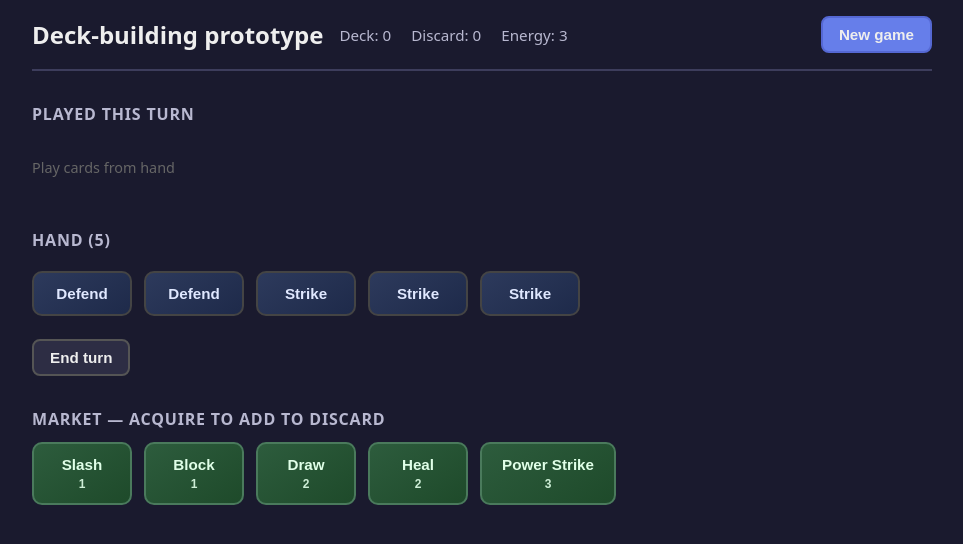
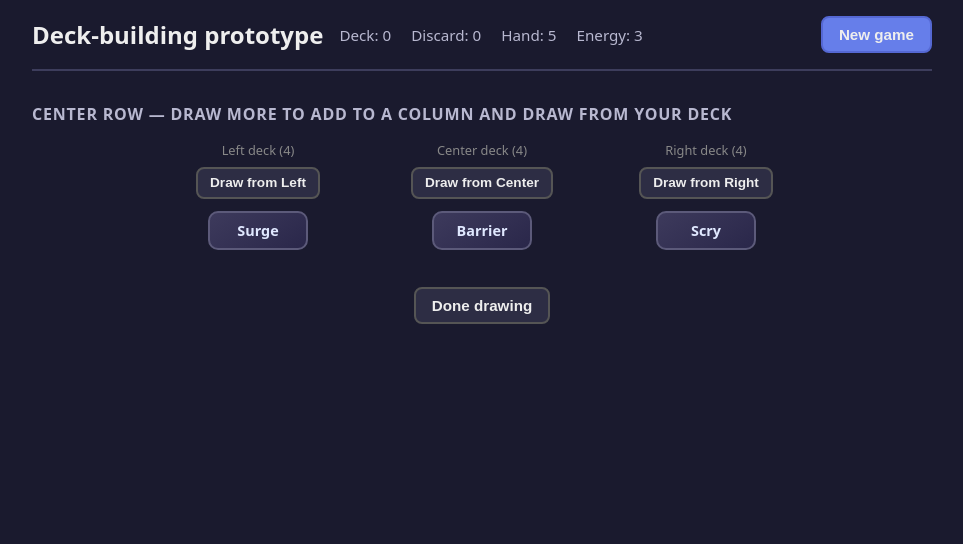
Before and after one commit to Mark-David-Hill/experiments, a React (Vite) app in the folder deck-building-prototype/: page / in a window 1280 px wide. Both pictures are taken after a click on the button "Start game". Shown: the top 544 px of the page, without its empty margins (158-1121 px from the left). Built offline with nearby package versions, Linux system fonts and the light colour scheme.

Commit message:
adds setup where you have 3 center row decks to draw from

```diff
--- a/deck-building-prototype/src/App.css
+++ b/deck-building-prototype/src/App.css
@@ -140,3 +140,81 @@ section h2 {
 .hand .btn {
   margin-top: 1rem;
 }
+
+/* Center decks — 3 columns, cards stack downward */
+.center-decks {
+  margin-bottom: 2rem;
+}
+
+.center-decks h2 {
+  margin-bottom: 1rem;
+}
+
+.center-columns {
+  display: flex;
+  gap: 1.5rem;
+  justify-content: center;
+  flex-wrap: wrap;
+  margin-bottom: 1.5rem;
+}
+
+.center-column {
+  display: flex;
+  flex-direction: column;
+  align-items: center;
+  min-width: 140px;
+  flex: 1;
+  max-width: 200px;
+}
+
+.center-column-label {
+  font-size: 0.8rem;
+  color: #888;
+  margin-bottom: 0.5rem;
+}
+
+.draw-center-btn {
+  margin-bottom: 0.75rem;
+  font-size: 0.85rem;
+  padding: 0.4rem 0.75rem;
+}
+
+.draw-center-btn:disabled {
+  opacity: 0.5;
+  cursor: not-allowed;
+}
+
+.center-cards-column {
+  display: flex;
+  flex-direction: column;
+  gap: 0.5rem;
+  min-height: 52px;
+  width: 100%;
+  align-items: center;
+}
+
+.center-card {
+  background: linear-gradient(145deg, #3d3a5c 0%, #2a274a 100%);
+  color: #e0e8ff;
+  border-color: #5c5a7a;
+  padding: 0.5rem 1rem;
+  font-size: 0.9rem;
+  min-width: 100px;
+  animation: slideDown 0.25s ease-out;
+}
+
+@keyframes slideDown {
+  from {
+    opacity: 0;
+    transform: translateY(-12px);
+  }
+  to {
+    opacity: 1;
+    transform: translateY(0);
+  }
+}
+
+.btn-done {
+  display: block;
+  margin: 0 auto;
+}
--- a/deck-building-prototype/src/App.jsx
+++ b/deck-building-prototype/src/App.jsx
@@ -1,5 +1,11 @@
 import { useState, useCallback } from 'react'
-import { STARTER_CARDS, MARKET_CARDS, createCardInstance } from './data/cards'
+import {
+  STARTER_CARDS,
+  MARKET_CARDS,
+  CENTER_DECK_DEFS,
+  CENTER_DECK_LABELS,
+  createCardInstance,
+} from './data/cards'
 import './App.css'
 
 const HAND_SIZE = 5
@@ -14,7 +20,7 @@ function shuffle(array) {
   return a
 }
 
-function drawFromPile(deck, discard, count) {
+function drawFromPlayerPile(deck, discard, count) {
   let source = [...deck]
   let newDiscard = [...discard]
   if (source.length < count && newDiscard.length > 0) {
@@ -27,43 +33,147 @@ function drawFromPile(deck, discard, count) {
   return { drawn, newDeck, newDiscard }
 }
 
+const initialGameState = () => ({
+  gameStarted: false,
+  phase: 'draw',
+  deck: [],
+  hand: [],
+  discard: [],
+  played: [],
+  energy: STARTING_ENERGY,
+  centerDecks: [[], [], []],
+  centerColumns: [[], [], []],
+})
+
 function App() {
-  const [deck, setDeck] = useState([])
-  const [hand, setHand] = useState([])
-  const [discard, setDiscard] = useState([])
-  const [played, setPlayed] = useState([])
-  const [energy, setEnergy] = useState(STARTING_ENERGY)
-  const [gameStarted, setGameStarted] = useState(false)
+  const [state, setState] = useState(initialGameState)
+  const {
+    gameStarted,
+    phase,
+    deck,
+    hand,
+    discard,
+    played,
+    energy,
+    centerDecks,
+    centerColumns,
+  } = state
 
   const startGame = useCallback(() => {
-    const initialDeck = shuffle(STARTER_CARDS.map((c) => createCardInstance(c)))
-    const { drawn, newDeck } = drawFromPile(initialDeck, [], HAND_SIZE)
-    setDeck(newDeck)
-    setHand(drawn)
-    setDiscard([])
-    setPlayed([])
-    setEnergy(STARTING_ENERGY)
-    setGameStarted(true)
+    const playerDeck = shuffle(STARTER_CARDS.map((c) => createCardInstance(c)))
+    const { drawn, newDeck } = drawFromPlayerPile(playerDeck, [], HAND_SIZE)
+
+    const centerDecksInit = CENTER_DECK_DEFS.map((defs) =>
+      shuffle(defs.map((c) => createCardInstance(c)))
+    )
+    const newColumns = centerDecksInit.map((d) => {
+      if (d.length === 0) return []
+      const [card, ...rest] = d
+      return [card]
+    })
+    const centerDecksAfterFirstDraw = centerDecksInit.map((d) =>
+      d.length > 0 ? d.slice(1) : []
+    )
+
+    setState((s) => ({
+      ...s,
+      gameStarted: true,
+      phase: 'draw',
+      deck: newDeck,
+      hand: drawn,
+      discard: [],
+      played: [],
+      energy: STARTING_ENERGY,
+      centerDecks: centerDecksAfterFirstDraw,
+      centerColumns: newColumns,
+    }))
+  }, [])
+
+  const drawFromCenter = useCallback((columnIndex) => {
+    setState((s) => {
+      const decks = s.centerDecks[columnIndex]
+      if (!decks.length) return s
+      const [card, ...restDeck] = decks
+      const newCenterDecks = s.centerDecks.map((d, i) =>
+        i === columnIndex ? restDeck : d
+      )
+      const newCenterColumns = s.centerColumns.map((col, i) =>
+        i === columnIndex ? [card, ...col] : col
+      )
+
+      let playerSource = [...s.deck]
+      let newDiscard = [...s.discard]
+      if (playerSource.length < 1 && newDiscard.length > 0) {
+        playerSource = shuffle([...playerSource, ...newDiscard])
+        newDiscard = []
+      }
+      const playerDrawn =
+        playerSource.length > 0 ? playerSource.slice(0, 1) : []
+      const newDeck = playerSource.length > 0 ? playerSource.slice(1) : []
+      const newHand = [...s.hand, ...playerDrawn]
+
+      return {
+        ...s,
+        deck: newDeck,
+        hand: newHand,
+        discard: newDiscard,
+        centerDecks: newCenterDecks,
+        centerColumns: newCenterColumns,
+      }
+    })
+  }, [])
+
+  const doneDrawing = useCallback(() => {
+    setState((s) => ({ ...s, phase: 'play' }))
   }, [])
 
   const playCard = useCallback((card) => {
-    setHand((h) => h.filter((c) => c.instanceId !== card.instanceId))
-    setPlayed((p) => [...p, card])
-    setEnergy((e) => Math.max(0, e - (card.cost ?? 0)))
+    setState((s) => ({
+      ...s,
+      hand: s.hand.filter((c) => c.instanceId !== card.instanceId),
+      played: [...s.played, card],
+      energy: Math.max(0, s.energy - (card.cost ?? 0)),
+    }))
   }, [])
 
   const endTurn = useCallback(() => {
-    const newDiscard = [...discard, ...hand, ...played]
-    const { drawn, newDeck, newDiscard: afterDraw } = drawFromPile(deck, newDiscard, HAND_SIZE)
-    setDiscard(afterDraw)
-    setDeck(newDeck)
-    setHand(drawn)
-    setPlayed([])
-    setEnergy(STARTING_ENERGY)
-  }, [deck, discard, hand, played])
+    setState((s) => {
+      const newDiscard = [...s.discard, ...s.hand, ...s.played]
+      const returnColumnsToDecks = s.centerColumns.map((col, i) =>
+        shuffle([...(s.centerDecks[i] || []), ...col])
+      )
+      const newColumns = returnColumnsToDecks.map((d) => {
+        if (d.length === 0) return []
+        const [card, ...rest] = d
+        return [card]
+      })
+      const newCenterDecks = returnColumnsToDecks.map((d) =>
+        d.length > 0 ? d.slice(1) : []
+      )
+      const { drawn, newDeck, newDiscard: afterDraw } = drawFromPlayerPile(
+        s.deck,
+        newDiscard,
+        HAND_SIZE
+      )
+      return {
+        ...s,
+        phase: 'draw',
+        deck: newDeck,
+        hand: drawn,
+        discard: afterDraw,
+        played: [],
+        energy: STARTING_ENERGY,
+        centerDecks: newCenterDecks,
+        centerColumns: newColumns,
+      }
+    })
+  }, [])
 
   const acquire = useCallback((card) => {
-    setDiscard((d) => [...d, createCardInstance(card)])
+    setState((s) => ({
+      ...s,
+      discard: [...s.discard, createCardInstance(card)],
+    }))
   }, [])
 
   return (
@@ -73,6 +183,7 @@ function App() {
         <div className="piles">
           <span className="pile">Deck: {deck.length}</span>
           <span className="pile">Discard: {discard.length}</span>
+          <span className="pile">Hand: {hand.length}</span>
           <span className="pile">Energy: {energy}</span>
         </div>
         <button type="button" className="btn btn-primary" onClick={startGame}>
@@ -81,10 +192,48 @@ function App() {
       </header>
 
       {!gameStarted && (
-        <p className="hint">Click &quot;Start game&quot; to draw your hand and begin.</p>
+        <p className="hint">
+          Click &quot;Start game&quot; to draw 5 and see one card from each center deck.
+        </p>
       )}
 
-      {gameStarted && (
+      {gameStarted && phase === 'draw' && (
+        <>
+          <section className="center-decks">
+            <h2>Center row — draw more to add to a column and draw from your deck</h2>
+            <div className="center-columns">
+              {[0, 1, 2].map((i) => (
+                <div key={i} className="center-column">
+                  <div className="center-column-label">
+                    {CENTER_DECK_LABELS[i]} deck ({centerDecks[i]?.length ?? 0})
+                  </div>
+                  <button
+                    type="button"
+                    className="btn draw-center-btn"
+                    onClick={() => drawFromCenter(i)}
+                    disabled={!centerDecks[i]?.length}
+                    title="Draw one from this deck (column grows) and one from your deck"
+                  >
+                    Draw from {CENTER_DECK_LABELS[i]}
+                  </button>
+                  <div className="center-cards-column">
+                    {(centerColumns[i] || []).map((card) => (
+                      <div key={card.instanceId} className="card center-card">
+                        {card.name}
+                      </div>
+                    ))}
+                  </div>
+                </div>
+              ))}
+            </div>
+            <button type="button" className="btn btn-done" onClick={doneDrawing}>
+              Done drawing
+            </button>
+          </section>
+        </>
+      )}
+
+      {gameStarted && phase === 'play' && (
         <>
           <section className="play-area">
             <h2>Played this turn</h2>
--- a/deck-building-prototype/src/data/cards.js
+++ b/deck-building-prototype/src/data/cards.js
@@ -17,6 +17,33 @@ export const MARKET_CARDS = [
   { id: 'power-strike', name: 'Power Strike', cost: 3 },
 ]
 
+// Three center decks — one card is drawn from each at start of turn; player can push to draw more.
+export const CENTER_DECK_DEFS = [
+  [
+    { id: 'c1-a', name: 'Bolt', cost: 0 },
+    { id: 'c1-b', name: 'Spark', cost: 0 },
+    { id: 'c1-c', name: 'Flare', cost: 0 },
+    { id: 'c1-d', name: 'Surge', cost: 0 },
+    { id: 'c1-e', name: 'Jolt', cost: 0 },
+  ],
+  [
+    { id: 'c2-a', name: 'Shield', cost: 0 },
+    { id: 'c2-b', name: 'Ward', cost: 0 },
+    { id: 'c2-c', name: 'Barrier', cost: 0 },
+    { id: 'c2-d', name: 'Aegis', cost: 0 },
+    { id: 'c2-e', name: 'Guard', cost: 0 },
+  ],
+  [
+    { id: 'c3-a', name: 'Draw', cost: 0 },
+    { id: 'c3-b', name: 'Scry', cost: 0 },
+    { id: 'c3-c', name: 'Peek', cost: 0 },
+    { id: 'c3-d', name: 'Focus', cost: 0 },
+    { id: 'c3-e', name: 'Rest', cost: 0 },
+  ],
+]
+
+export const CENTER_DECK_LABELS = ['Left', 'Center', 'Right']
+
 /** Create a copy of a card with a unique instance id (for deck/hand tracking) */
 export function createCardInstance(card, instanceId) {
   return { ...card, instanceId: instanceId ?? `${card.id}-${Math.random().toString(36).slice(2, 9)}` }
```
Also changed, not shown: 1 other file (tests, documents, lock files or other folders).
